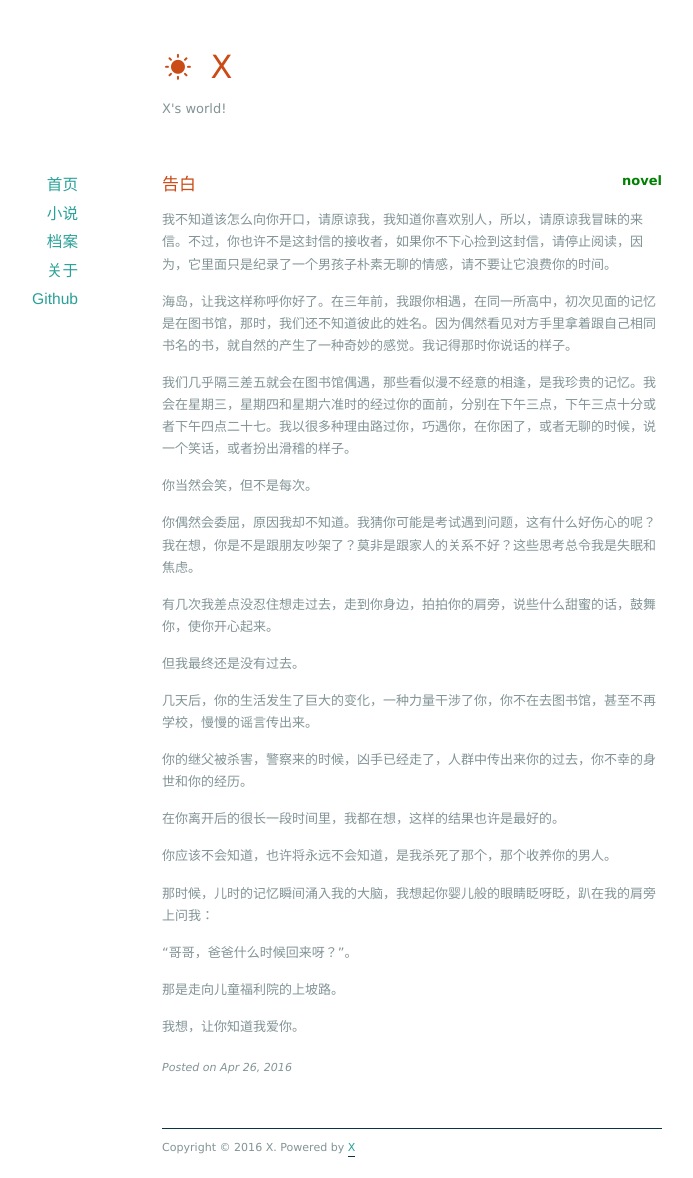
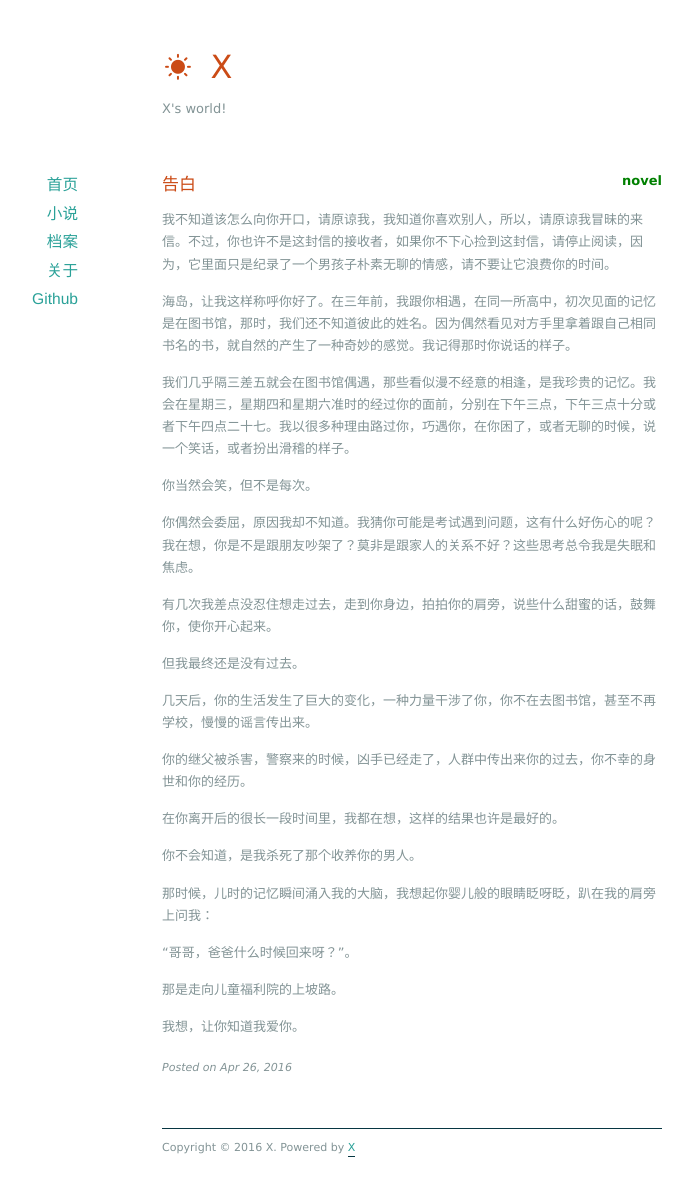
Before and after one commit to xxlv/okuer, a Jekyll site: the page built from _posts/novels/2016-4-27-gao-bai.md, in a window 1280 px wide. Shown: the whole page, without its empty margins (228-921 px from the left). Built offline with Jekyll 4.4.1, drawn with Linux system fonts in a browser that asks for light colours; nearby versions of some CDN libraries; comment, search, counter and statistics services are not loaded.

Commit message:
fix gaobai

```diff
--- a/_posts/novels/2016-4-27-gao-bai.md
+++ b/_posts/novels/2016-4-27-gao-bai.md
@@ -27,7 +27,7 @@
 
 在你离开后的很长一段时间里，我都在想，这样的结果也许是最好的。
 
-你应该不会知道，也许将永远不会知道，是我杀死了那个，那个收养你的男人。
+你不会知道，是我杀死了那个收养你的男人。
 
 那时候，儿时的记忆瞬间涌入我的大脑，我想起你婴儿般的眼睛眨呀眨，趴在我的肩旁上问我：
 
```
